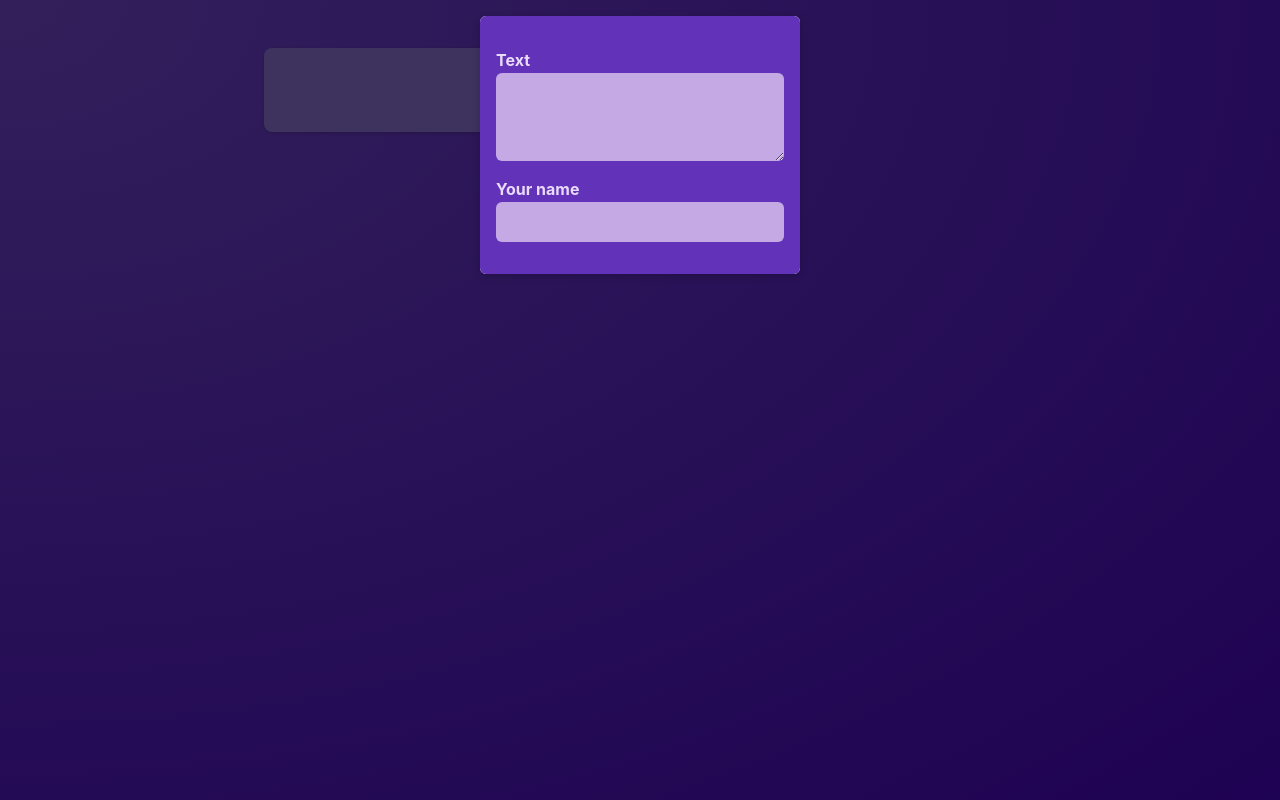
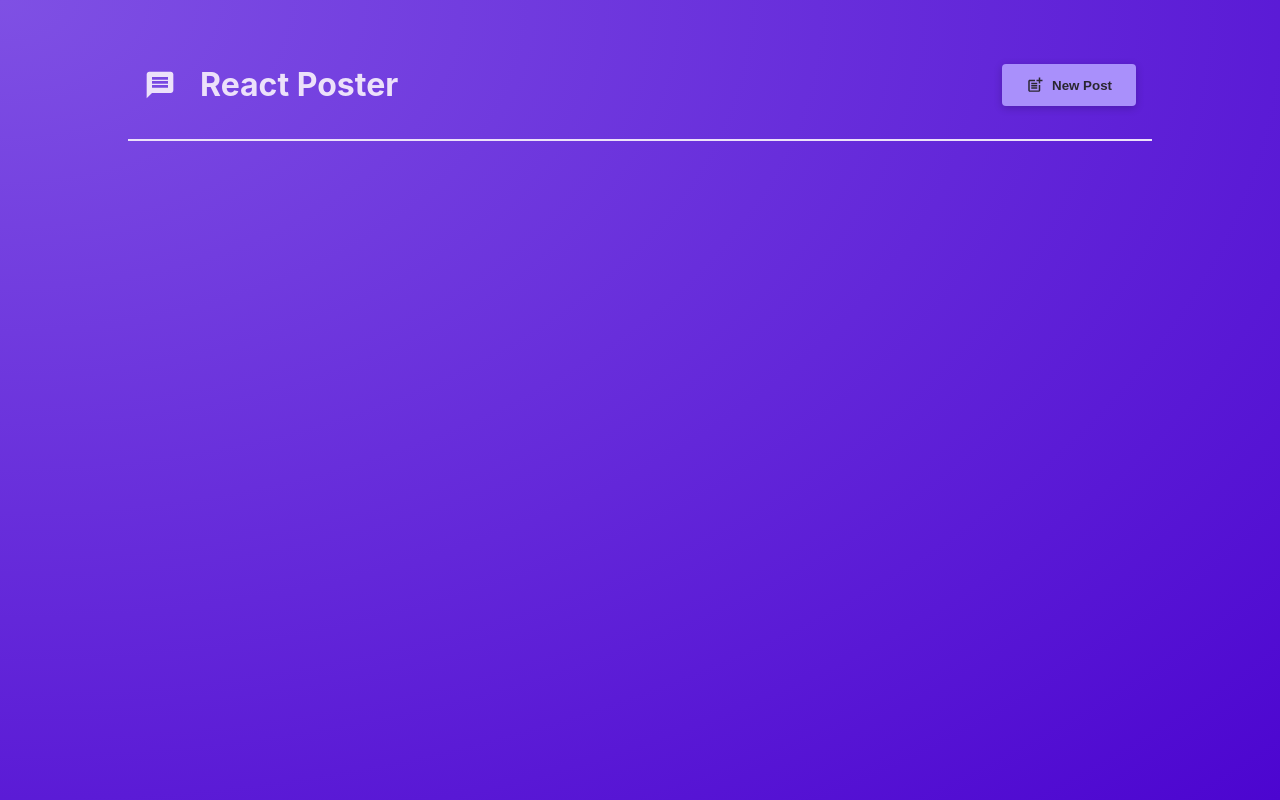
Before and after one commit to ariefdluffy/latihan-react, a React (Vite) app: page / in a window 1280 px wide. Built offline with nearby package versions, Linux system fonts and the light colour scheme.

Commit message:
tambah-header

```diff
--- a/package.json
+++ b/package.json
@@ -10,7 +10,8 @@
   },
   "dependencies": {
     "react": "^18.2.0",
-    "react-dom": "^18.2.0"
+    "react-dom": "^18.2.0",
+    "react-icons": "^5.3.0"
   },
   "devDependencies": {
     "@types/react": "^18.0.17",
--- a/src/App.jsx
+++ b/src/App.jsx
@@ -1,11 +1,26 @@
+import { useState } from 'react';
 import PostsList from './components/PostsList'
-// import NewPost from './components/NewPost'
+import MainHeader from './components/MainHeader';
 
 function App() {
+
+  const [modalIsVisible, setModalIsVisible] = useState(false)
+
+  function showModalHandler() {
+    setModalIsVisible(true)
+  }
+
+  function hideModalHandler() {
+    setModalIsVisible(false)
+  }
+
   return (
-    <main>
-      <PostsList />
-    </main>
+    <>
+      <MainHeader onCreatePost={showModalHandler} />
+      <main>
+        <PostsList isPosting={modalIsVisible} onStopPosting={hideModalHandler} />
+      </main>
+    </>
   )
 }
 
--- /dev/null
+++ b/src/components/MainHeader.jsx
@@ -0,0 +1,22 @@
+import { MdPostAdd, MdMessage } from 'react-icons/md';
+
+import classes from './MainHeader.module.css';
+
+function MainHeader({ onCreatePost }) {
+    return (
+        <header className={classes.header}>
+            <h1 className={classes.logo}>
+                <MdMessage />
+                React Poster
+            </h1>
+            <p>
+                <button className={classes.button} onClick={onCreatePost}>
+                    <MdPostAdd size={18} />
+                    New Post
+                </button>
+            </p>
+        </header>
+    );
+}
+
+export default MainHeader;
--- /dev/null
+++ b/src/components/MainHeader.module.css
@@ -0,0 +1,36 @@
+.header {
+    /* padding: 2rem 10%; */
+    margin: 2rem 10%;
+    padding: 1rem;
+    text-align: center;
+    display: flex;
+    justify-content: space-between;
+    align-items: center;
+    border-bottom: 2px solid #ece1fa;
+}
+
+.logo {
+    font-size: 2rem;
+    display: flex;
+    gap: 1.5rem;
+    align-items: center;
+    color: #ece1fa;
+}
+
+.button {
+    display: inline-flex;
+    align-items: center;
+    gap: 0.5rem;
+    padding: 0.75rem 1.5rem;
+    background-color: #a990fb;
+    color: #2a2630;
+    border: none;
+    border-radius: 4px;
+    box-shadow: 0 2px 8px rgba(0, 0, 0, 0.2);
+    cursor: pointer;
+    font-weight: bold;
+}
+
+.button:hover {
+    background-color: #8c6cf7;
+}
--- a/src/components/NewPost.jsx
+++ b/src/components/NewPost.jsx
@@ -2,20 +2,47 @@
 
 import classes from './NewPost.module.css';
 
-function NewPost(props) {
+function NewPost({ onCancel, onAddPost }) {
+
+    const [enteredBody, setEnteredBody] = useState('')
+    const [enteredAuthor, setEnteredAuthor] = useState('')
+
+    function bodyChangeHandler(event) {
+        setEnteredBody(event.target.value)
+
+    }
+    function authorChangeHandler(event) {
+        setEnteredAuthor(event.target.value)
+    }
+
+    function submitHandler(event) {
+        event.preventDefault();
+        const postData = {
+            body: enteredBody,
+            author: enteredAuthor
+        }
+        console.log(postData)
+        onAddPost(postData)
+        onCancel()
+    }
 
     return (
-        <form className={classes.form}>
+        <form className={classes.form} onSubmit={submitHandler}>
+
             <p>
                 <label htmlFor="body">Text</label>
-                <textarea id="body" required rows={3} onChange={props.onBodyChange} />
+                <textarea id="body" required rows={3} onChange={bodyChangeHandler} />
             </p>
 
             <p>
                 <label htmlFor="name">Your name</label>
-                <input type="text" id="name" required onChange={props.onAuthorChange} />
+                <input type="text" id="name" required onChange={authorChangeHandler} />
             </p>
-        </form>
+            <p className={classes.actions}>
+                <button type="button" onClick={onCancel}>Cancel</button>
+                <button>Submit</button>
+            </p>
+        </form >
     );
 }
 
--- a/src/components/PostsList.jsx
+++ b/src/components/PostsList.jsx
@@ -6,41 +6,26 @@
 import classes from './PostsList.module.css'
 
 
-function PostsList() {
-    const [modalIsVisible, setModalIsVisible] = useState(true)
-    const [enteredBody, setEnteredBody] = useState('')
-    const [enteredAuthor, setEnteredAuthor] = useState('')
+function PostsList({ isPosting, onStopPosting }) {
+    const [posts, setPosts] = useState([])
 
-    function hideModalHandler() {
-        setModalIsVisible(false)
-    }
-
-    function bodyChangeHandler(event) {
-        setEnteredBody(event.target.value)
-
-    }
-    function authorChangeHandler(event) {
-        setEnteredAuthor(event.target.value)
-    }
-
-    let modalContent;
-
-    if (modalIsVisible) {
-        modalContent = <Modal onClose={hideModalHandler}>
-            <NewPost
-                onBodyChange={bodyChangeHandler}
-                onAuthorChange={authorChangeHandler}
-            />
-        </Modal>
+    function addPostHandler(postData) {
+        setPosts((existingPosts) => [postData, ...existingPosts])
     }
 
     return (
         <>
-            {modalContent}
+            {isPosting && (
+                <Modal onClose={onStopPosting}>
+                    <NewPost
+                        onCancel={onStopPosting}
+                        onAddPost={addPostHandler}
+                    />
+                </Modal>
+            )}
 
             <ul className={classes.posts}>
-                <Post author={enteredAuthor} body={enteredBody} />
-                <Post author="Hidayah" body="Lorem input" />
+                {posts.map((post) => <Post author={post.author} body={post.body} />)}
             </ul>
         </>
     )
```
Also changed, not shown: 1 other file (tests, documents, lock files or other folders).
